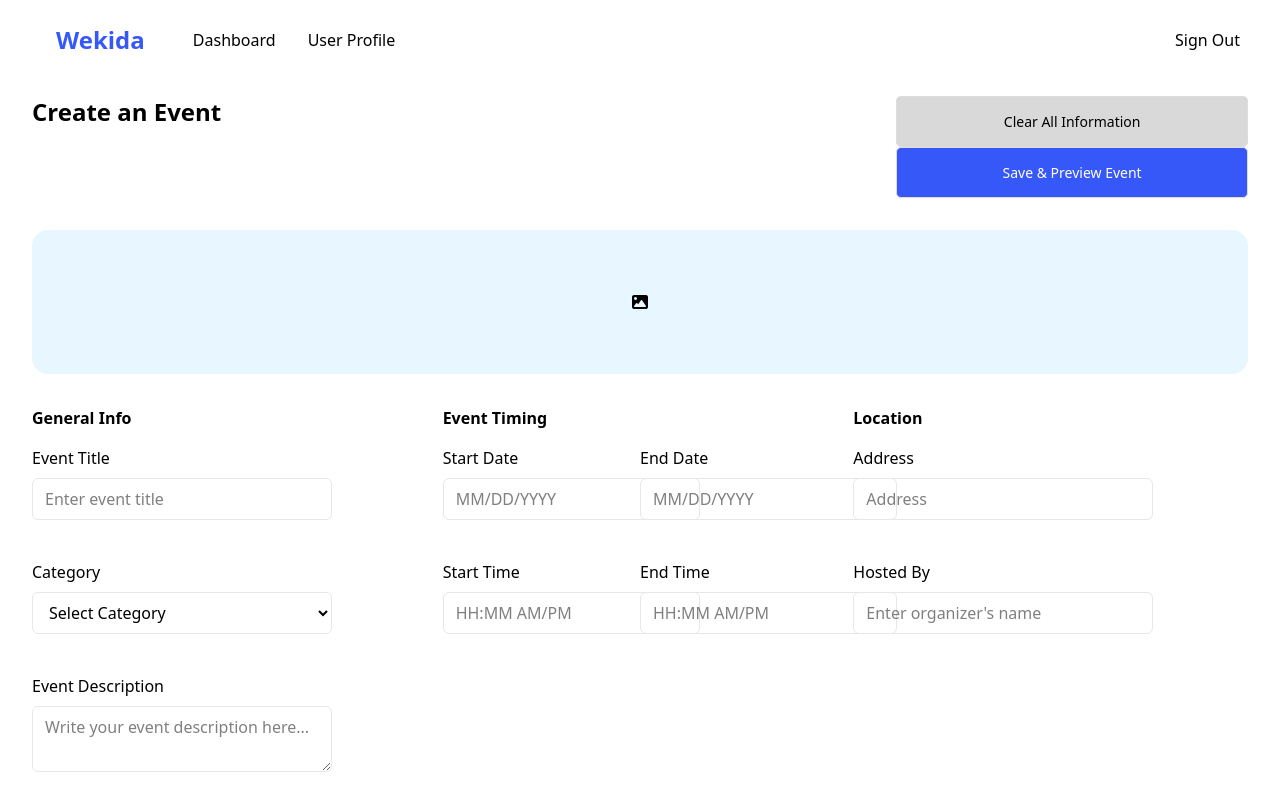
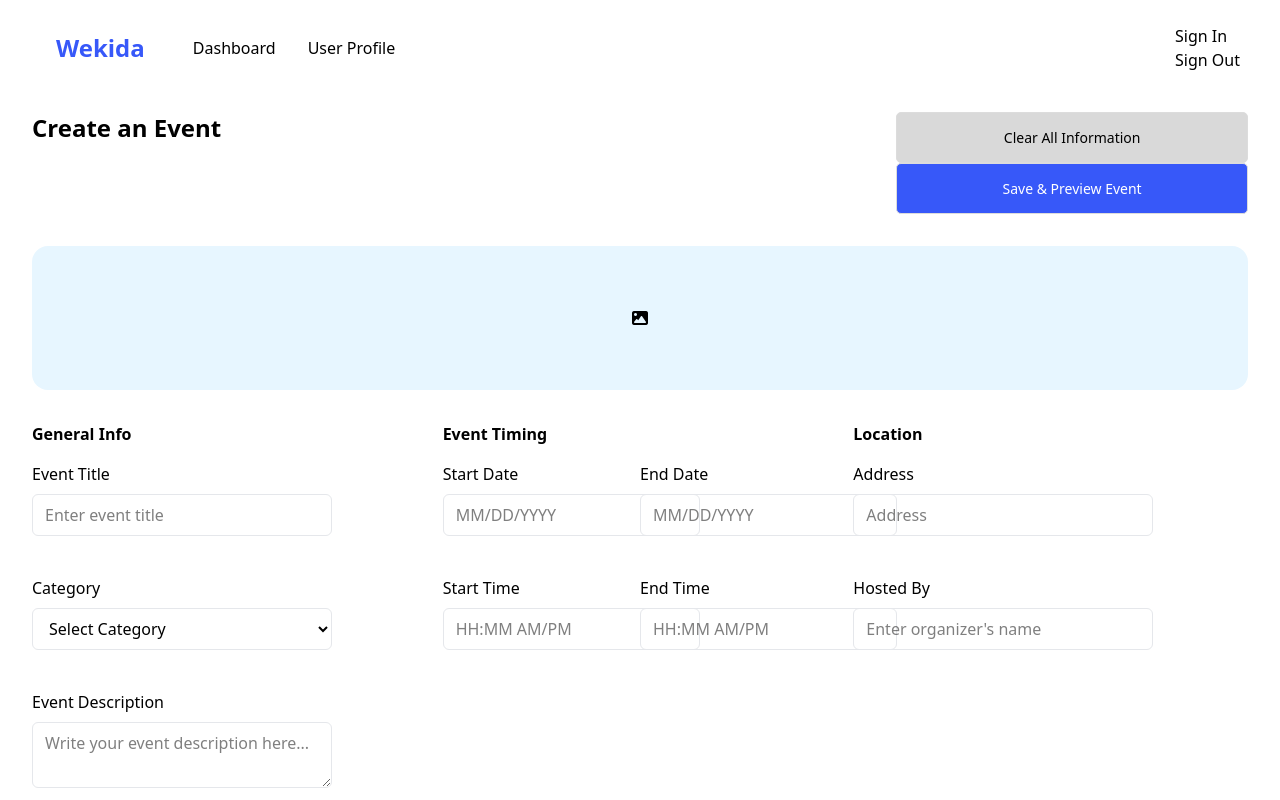
Before and after one commit to dallas-vanwyk/wekida-event-planning-front-end, a React (Vite) app: page /events/create in a window 1280 px wide. Shown: the top 800 px of the page. Built offline with nearby package versions, Linux system fonts and the light colour scheme; no server answers.

Commit message:
code formatting, commenting, and troubleshooting

```diff
--- a/src/components/CreateEvent/CreateEvent.jsx
+++ b/src/components/CreateEvent/CreateEvent.jsx
@@ -42,7 +42,9 @@ const CreateEvent = () => {
       <div className="flex justify-between">
         <p className="font-bold text-2xl">Create an Event</p>
         <div>
-          <button className="bg-[#D9D9D9] py-2 px-4 rounded mr-4">Clear All Information</button>
+          <button onClick={() => handleClear()} className="bg-[#D9D9D9] py-2 px-4 rounded mr-4">
+            Clear All Information
+          </button>
           <button onClick={() => handleAddEvent()} className="bg-[#3758F9] text-white py-2 px-4 rounded">
             Save & Preview Event
           </button>
--- a/src/components/NavBar/NavBar.jsx
+++ b/src/components/NavBar/NavBar.jsx
@@ -23,11 +23,20 @@ const NavBar = () => {
           </li>
         </div>
         <div>
+
+          {/* temporarily added link to sign-in page for testing */}
+          <li className="mx-4">
+            <Link to="/sign-in">
+              Sign In
+            </Link>
+          </li>
+
           <li className="mx-4">
             <Link to="/" onClick={handleSignOut}>
               Sign Out
             </Link>
           </li>
+
         </div>
       </ul>
     </nav>
--- a/src/services/authService.js
+++ b/src/services/authService.js
@@ -2,6 +2,7 @@
 
 const BASE_URL = `${import.meta.env.VITE_BACK_END_SERVER_URL}/auth`;
 
+// function is called from Sign In page
 const signUp = async (formData) => {
   try {
     const res = await fetch(`${BASE_URL}/sign-up`, {
@@ -31,6 +32,7 @@ const signUp = async (formData) => {
   };
 };
 
+// function is called from Sign In page
 const signIn = async (formData) => {
   try {
     const res = await fetch(`${BASE_URL}/sign-in`, {
--- a/src/services/eventService.js
+++ b/src/services/eventService.js
@@ -2,6 +2,7 @@
 
 const BASE_URL = `${import.meta.env.VITE_BACK_END_SERVER_URL}/events`;
 
+// function is called from the Dashboard
 const index = async () => {
     try {
         const res = await fetch(BASE_URL, {
@@ -22,6 +23,7 @@ const index = async () => {
     };
 };
 
+// function is called from Preview Event page
 const show = async (eventId) => {
     try {
 
@@ -40,6 +42,7 @@ const show = async (eventId) => {
     };
 };
 
+// function is called from Create Event page
 const create = async (eventData) => {
     try {
         const res = await fetch(BASE_URL, {
```
